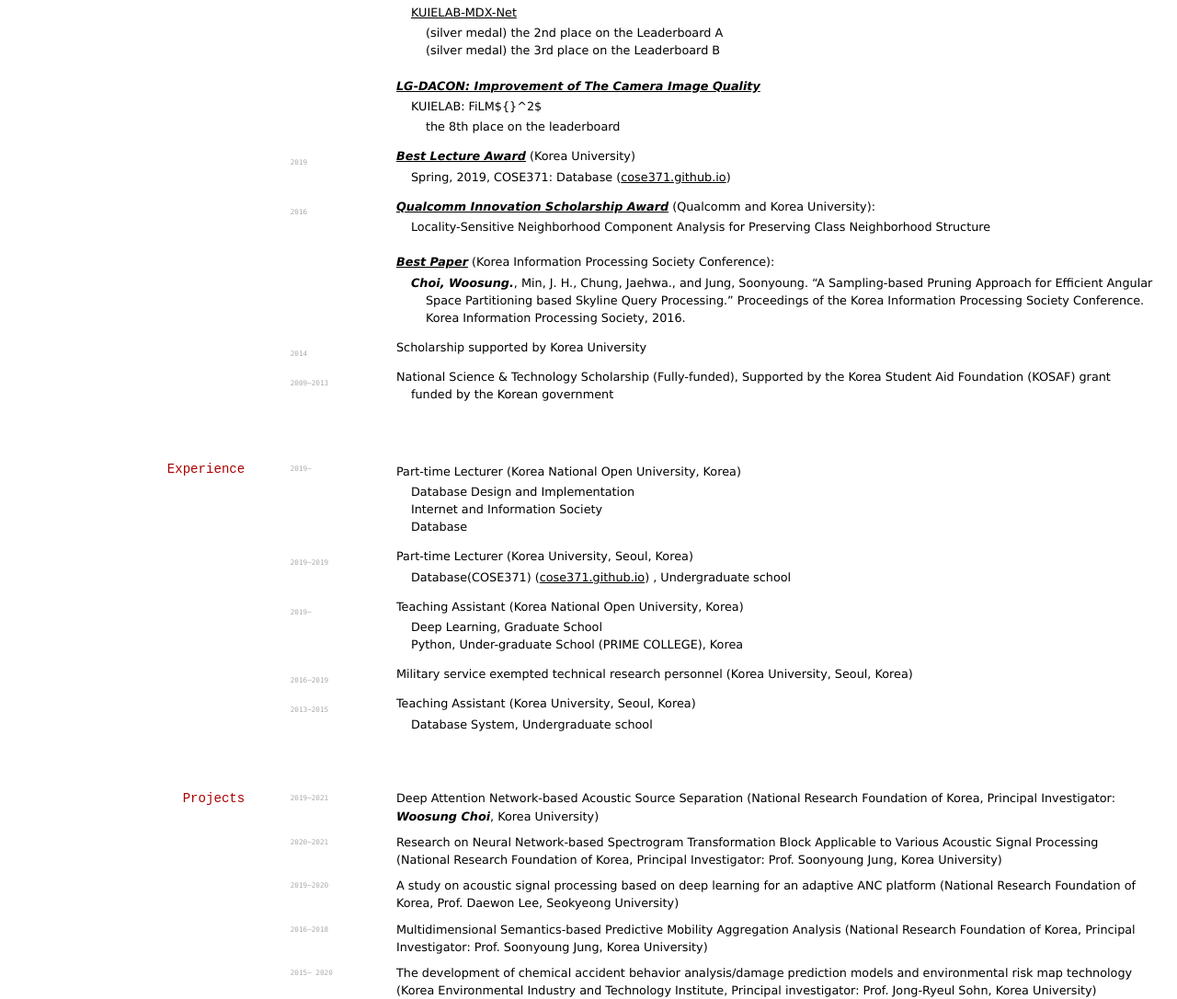
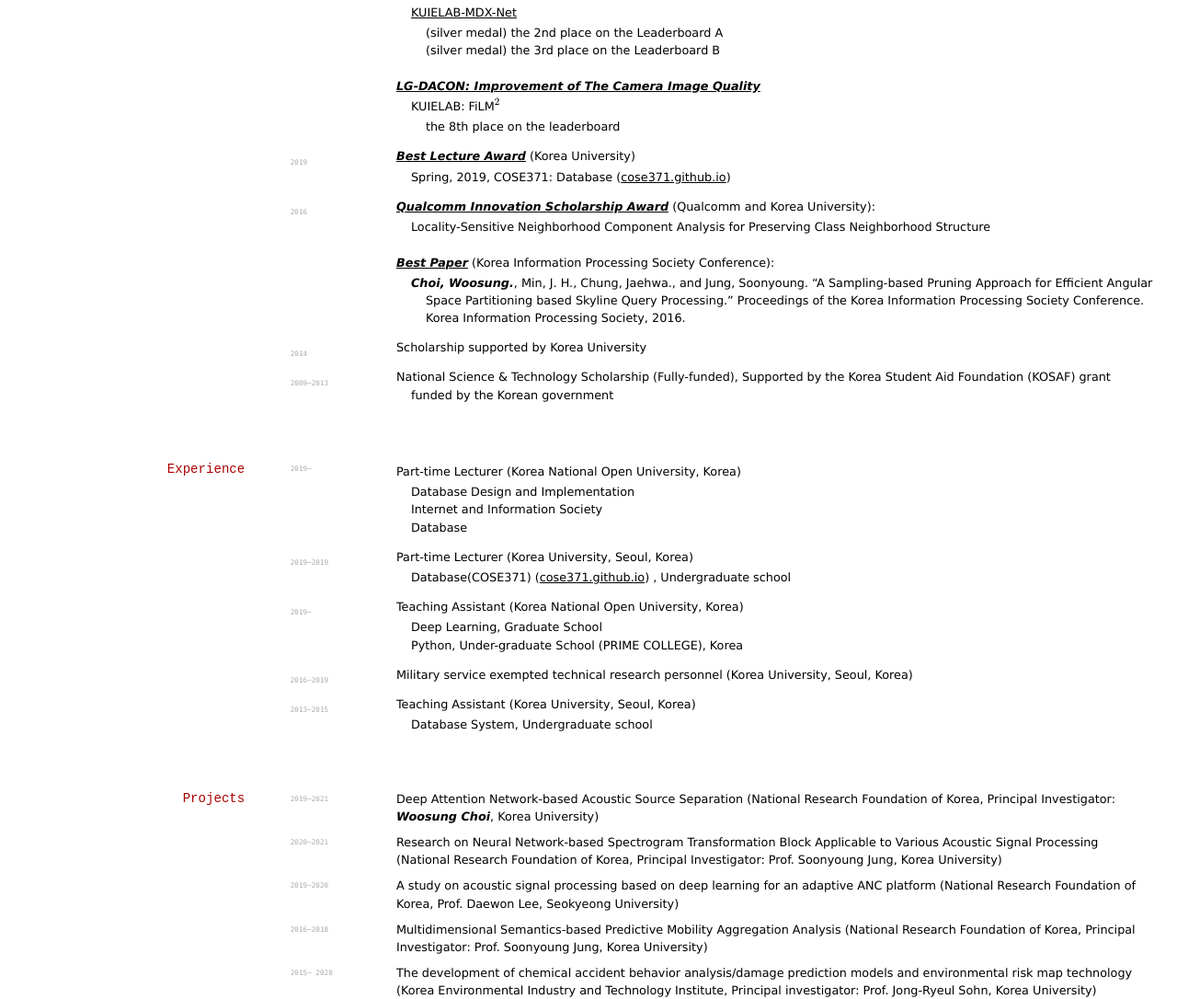
Before and after one commit to ws-choi/cv, a Jekyll site: the page built from index.md, in a window 1280 px wide. Shown: the part 991-2077 px from the top of the page at 92% size. Built offline with Jekyll 4.4.1, drawn with Linux system fonts in a browser that asks for light colours; formulas are drawn with MathJax 3; part of the change alters nothing that is shown.

```diff
--- a/_layouts/cv.html
+++ b/_layouts/cv.html
@@ -6,6 +6,14 @@
   <link href="media/{{ site.style }}-screen.css" type="text/css" rel="stylesheet" media="screen">
   <link href="media/{{ site.style }}-print.css" type="text/css" rel="stylesheet" media="print">
 </head>
+
+<script type="text/x-mathjax-config">
+  MathJax.Hub.Config({
+    tex2jax: {inlineMath: [['$','$'], ['\\(','\\)']]}
+  });
+</script>
+<script src="//cdn.mathjax.org/mathjax/latest/MathJax.js?config=TeX-AMS-MML_HTMLorMML"></script>
+
 <body>
   <div id="main">
     <div id="content">
```
